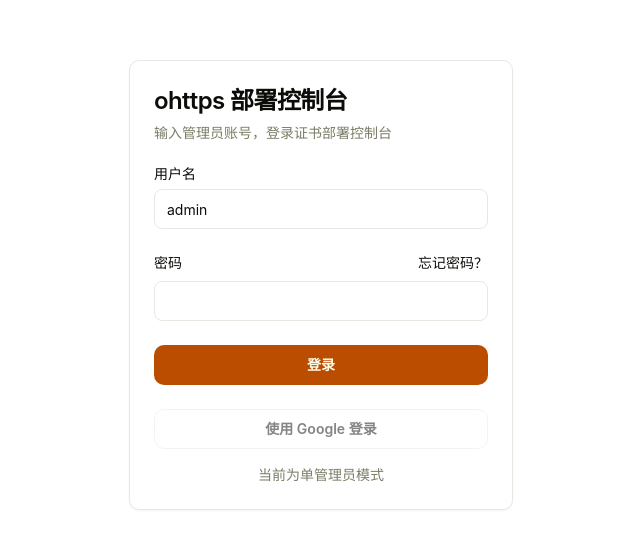
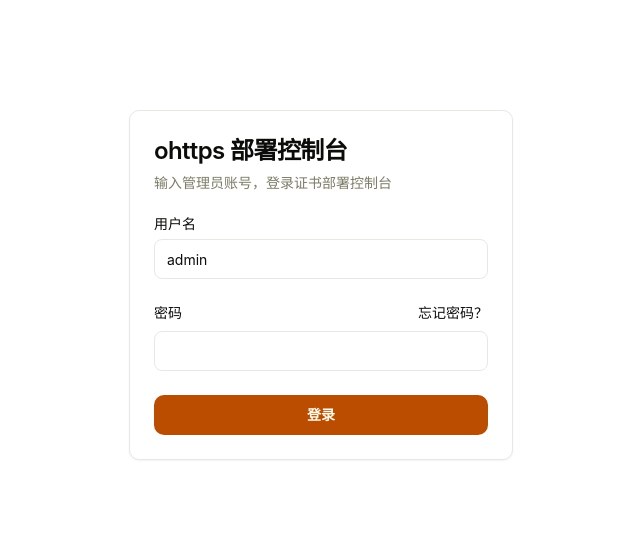
Before and after one commit to sdrpsps/ohttps-deploy, a Next.js app: page /login in a window 1280 px wide. Shown: the part 115-664 px from the top of the page, without its empty margins (319-959 px from the left). Built offline with nearby package versions, Linux system fonts and the light colour scheme.

Commit message:
refactor(auth): remove unused Google login and single admin notice

```diff
--- a/app/components/login-form.tsx
+++ b/app/components/login-form.tsx
@@ -97,13 +97,7 @@ export function LoginForm({
               <Button type="submit" className="w-full" disabled={isSubmitting}>
                 {isSubmitting ? "登录中…" : "登录"}
               </Button>
-              <Button type="button" variant="outline" className="w-full" disabled>
-                使用 Google 登录
-              </Button>
             </div>
-            <p className="mt-4 text-center text-sm text-muted-foreground">
-              当前为单管理员模式
-            </p>
           </form>
         </CardContent>
       </Card>
```
